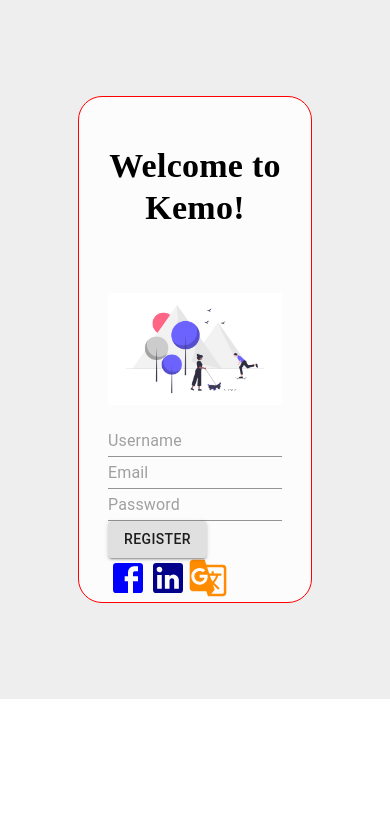
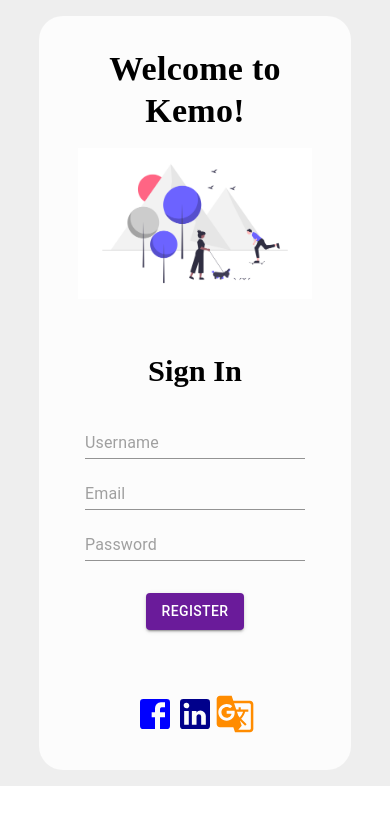
Before and after one commit to MohammadZeeshanQ/registrationPage, a React (Create React App) app: page / in a window 390 px wide. Shown: the top 824 px of the page. Built offline with nearby package versions, Linux system fonts and the light colour scheme.

Commit message:
Phase 2: Mobile Responsive and Minor touch up

```diff
--- a/src/Components/Contents/Background.js
+++ b/src/Components/Contents/Background.js
@@ -11,7 +11,10 @@ const useStyles = makeStyles((theme) => ({
         backgroundColor:'#eeeeee',
     },
     wrapper:{
-        padding: '6em 0'
+        padding: '6em 0',
+        '@media (max-width:600px)':{
+            padding:'1em 0',
+        }
     }
   }));
 
--- a/src/Components/Contents/InfoBox.js
+++ b/src/Components/Contents/InfoBox.js
@@ -1,4 +1,4 @@
-import React, {useState} from 'react'
+import React, {useState, useEffect} from 'react'
 import {makeStyles, Grid, Button, Typography, Input} from '@material-ui/core';
 
 //Importing Picture from assets folder
@@ -13,34 +13,83 @@ const useStyles = makeStyles({
 
     root:{
         width:'60%',
-        margin: '0 auto'
+        margin: '0 auto',
+        '@media (max-width:600px)':{
+            width:'80%'
+        },
     },
     wrapper:{
         backgroundColor:'#fcfcfc',
         borderRadius:'1.5em',
-        border:'1px red solid',
     },
     divMotive:{
         padding:'3em 0',
+        '@media (max-width:600px)':{
+            padding:'2em 0 0 0',
+        },
     },
     motiveText:{
         fontFamily:'Sans sarif, Montserrat',
         fontWeight:'800',
         textAlign:'center',
+        '@media (max-width:600px)':{
+            fontWeight:'700',
+        }
     },
     divImage:{
         padding:'1em 0',
     },
     imagePerson:{
         width:'100%',
-    }
+    },
+    divForm:{
+        textAlign: 'center',
+        padding:'3em 0 1em 0',
+        '@media (max-width:600px)':{
+            padding:'1em 0 0 0',
+        }
+    },
+    divTextContent:{
+        '@media (max-width:600px)':{
+            padding:'1em 0',
+        }
+    },
+    textContentHeading:{
+        fontFamily:'Sans sarif, Montserrat',
+        fontWeight:'700',
+        '@media (max-width:600px)':{
+            fontSize:'1.9em',
+        }
+    },
+    divInput:{
+        margin:'1.2em 0',
+    },
+    divBtn:{
+        margin:'2em 0',
+    },
+    registerBtn:{
+        backgroundColor:'#6a1b9a',
+        color:'white',
+        '&:hover':{
+            transform: 'scale(1.1)',
+            transition: '0.4s',
+        },
+    },
+    socialContent:{
+        textAlign:'center',
+        '@media (max-width:600px)':{
+            padding:'2em 0',
+        }
+    },
 
 });
 
 
 export default function InfoBox() {
 
+
     const classes = useStyles();
+
 
     return (
         <div className={classes.root}>
@@ -61,7 +110,7 @@ export default function InfoBox() {
                             xs='9'
                             md='6'
                         >
-                            <div className={classes.gridItem}>
+                            <div className={classes.gridItemPicture}>
 
                                 <div className={classes.divMotive}>
 
@@ -72,9 +121,7 @@ export default function InfoBox() {
                                 </div>
 
                                 <div className={classes.divImage}>
-
                                     <img src={PersonImage} alt='Person Image' className={classes.imagePerson}/>
-
                                 </div>
 
                             </div>
@@ -86,21 +133,30 @@ export default function InfoBox() {
                             xs='9'
                             md='6'
                         >
-                            <div className={classes.gridItem}>
+                            <div className={classes.gridItemText}>
+
+
 
                                 <div className={classes.divForm}>
+
+                                    <div className={classes.divTextContent}>
+                                        <Typography className={classes.textContentHeading} variant='h5'>
+                                            Sign In
+                                        </Typography>
+                                    </div>
+
                                     <form className={classes.formContent} noValidate autoComplete='off'>
-                                        <div>
+                                        <div className={classes.divInput}>
                                             <Input className={classes.inputContent} id='name-Input' placeholder="Username"/>
                                         </div>
-                                        <div>
+                                        <div className={classes.divInput}>
                                             <Input className={classes.inputContent} id='email-Input' placeholder='Email' />
                                         </div>
-                                        <div>
+                                        <div className={classes.divInput}>
                                             <Input className={classes.inputContent} id='Password' placeholder='Password' type='password' />
                                         </div>
 
-                                        <div>
+                                        <div className={classes.divBtn}>
                                             <Button className={classes.registerBtn} variant='contained' >Register</Button>
                                         </div>
 
```
